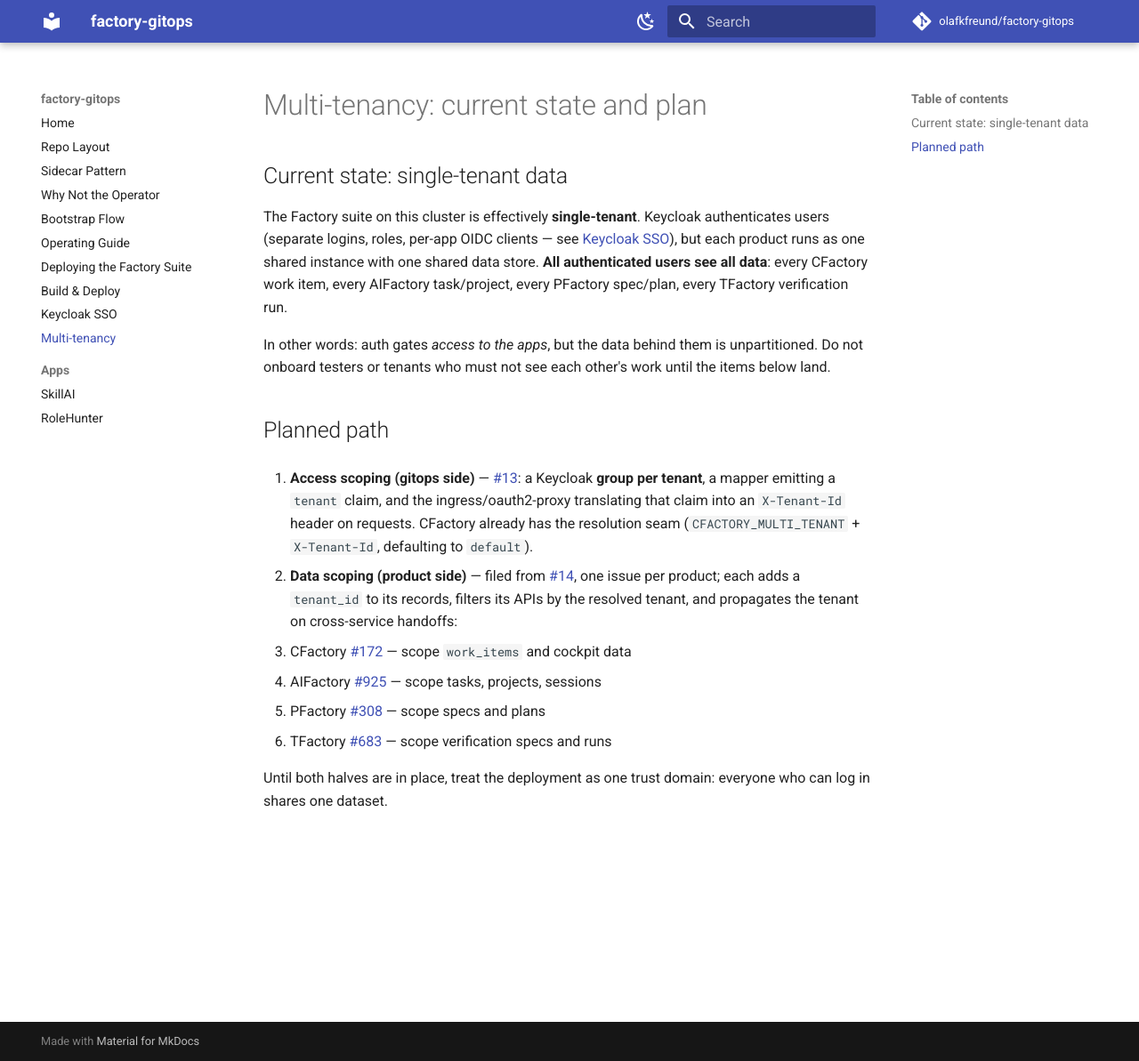
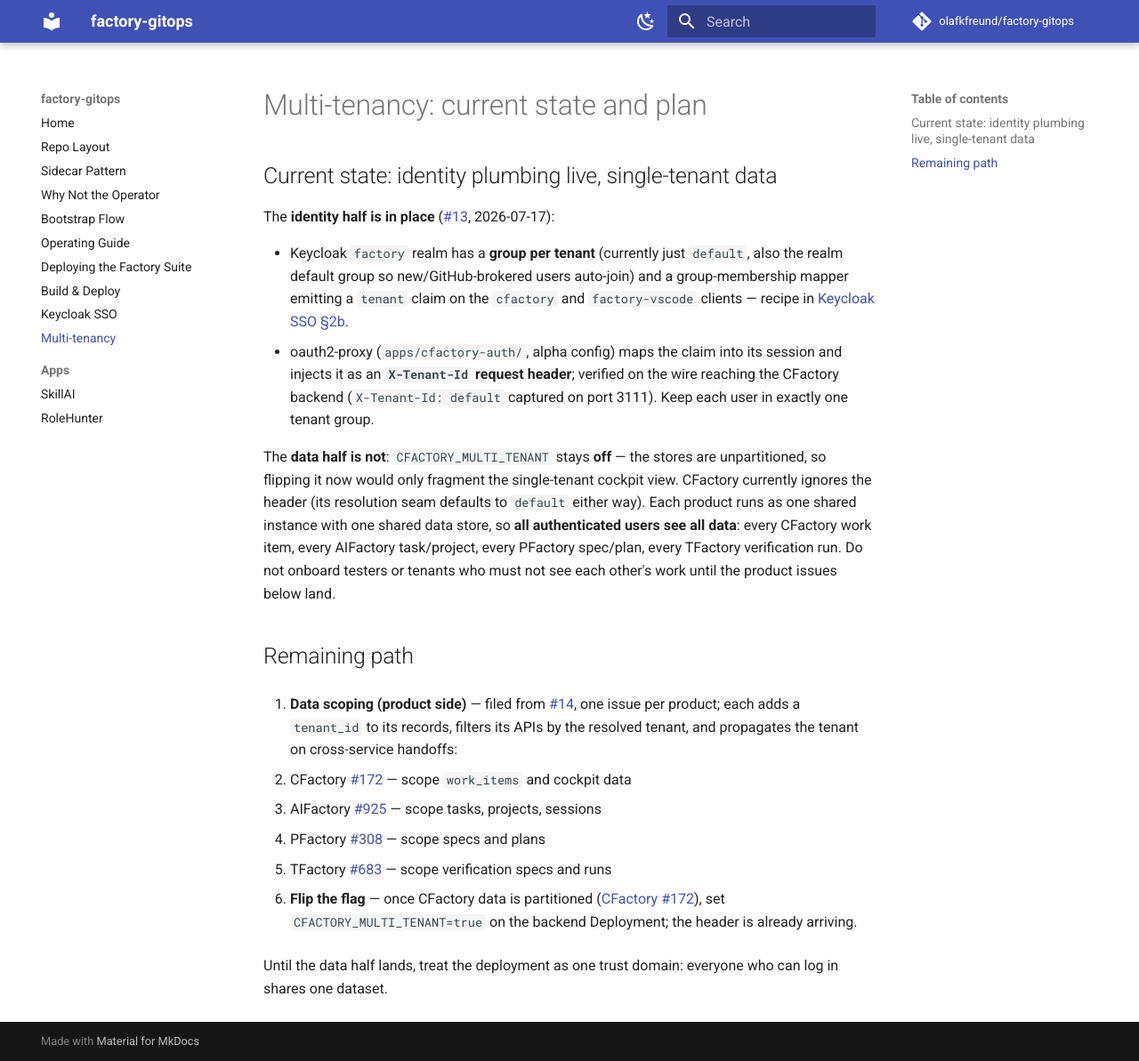
Before and after one commit to olafkfreund/factory-gitops, an MkDocs documentation site: the page built from docs/multi-tenancy.md, in a window 1280 px wide and 1193 px high. Shown: the whole window at 89% size. Built offline with MkDocs 1.6.1 and Material for MkDocs 9.7.7, drawn with Linux system fonts in a browser that asks for light colours; comment, search, counter and statistics services are not loaded.

Commit message:
docs(multi-tenancy): identity plumbing live; data scoping remains product-side (#13)
Co-Authored-By: Claude Opus 4.8 <noreply@anthropic.com>
Claude-Session: https://claude.ai/code/session_016nKRuLrdcVE1GjBqDWjHbV

```diff
--- a/docs/multi-tenancy.md
+++ b/docs/multi-tenancy.md
@@ -1,27 +1,32 @@
 # Multi-tenancy: current state and plan
 
-## Current state: single-tenant data
+## Current state: identity plumbing live, single-tenant data
 
-The Factory suite on this cluster is effectively **single-tenant**. Keycloak
-authenticates users (separate logins, roles, per-app OIDC clients — see
-[Keycloak SSO](keycloak-sso.md)), but each product runs as one shared instance
-with one shared data store. **All authenticated users see all data**: every
+The **identity half is in place**
+([#13](https://github.com/olafkfreund/factory-gitops/issues/13), 2026-07-17):
+
+- Keycloak `factory` realm has a **group per tenant** (currently just
+  `default`, also the realm default group so new/GitHub-brokered users
+  auto-join) and a group-membership mapper emitting a `tenant` claim on the
+  `cfactory` and `factory-vscode` clients — recipe in
+  [Keycloak SSO §2b](keycloak-sso.md).
+- oauth2-proxy (`apps/cfactory-auth/`, alpha config) maps the claim into its
+  session and injects it as an **`X-Tenant-Id` request header**; verified on
+  the wire reaching the CFactory backend (`X-Tenant-Id: default` captured on
+  port 3111). Keep each user in exactly one tenant group.
+
+The **data half is not**: `CFACTORY_MULTI_TENANT` stays **off** — the stores
+are unpartitioned, so flipping it now would only fragment the single-tenant
+cockpit view. CFactory currently ignores the header (its resolution seam
+defaults to `default` either way). Each product runs as one shared instance
+with one shared data store, so **all authenticated users see all data**: every
 CFactory work item, every AIFactory task/project, every PFactory spec/plan,
-every TFactory verification run.
+every TFactory verification run. Do not onboard testers or tenants who must
+not see each other's work until the product issues below land.
 
-In other words: auth gates *access to the apps*, but the data behind them is
-unpartitioned. Do not onboard testers or tenants who must not see each other's
-work until the items below land.
+## Remaining path
 
-## Planned path
-
-1. **Access scoping (gitops side)** — [#13](https://github.com/olafkfreund/factory-gitops/issues/13):
-   a Keycloak **group per tenant**, a mapper emitting a `tenant` claim, and the
-   ingress/oauth2-proxy translating that claim into an `X-Tenant-Id` header on
-   requests. CFactory already has the resolution seam
-   (`CFACTORY_MULTI_TENANT` + `X-Tenant-Id`, defaulting to `default`).
-
-2. **Data scoping (product side)** — filed from
+1. **Data scoping (product side)** — filed from
    [#14](https://github.com/olafkfreund/factory-gitops/issues/14), one issue
    per product; each adds a `tenant_id` to its records, filters its APIs by
    the resolved tenant, and propagates the tenant on cross-service handoffs:
@@ -31,5 +36,10 @@ work until the items below land.
    - PFactory [#308](https://github.com/olafkfreund/PFactory/issues/308) — scope specs and plans
    - TFactory [#683](https://github.com/olafkfreund/TFactory/issues/683) — scope verification specs and runs
 
-Until both halves are in place, treat the deployment as one trust domain:
+2. **Flip the flag** — once CFactory data is partitioned
+   ([CFactory #172](https://github.com/olafkfreund/CFactory/issues/172)),
+   set `CFACTORY_MULTI_TENANT=true` on the backend Deployment; the header is
+   already arriving.
+
+Until the data half lands, treat the deployment as one trust domain:
 everyone who can log in shares one dataset.
```
